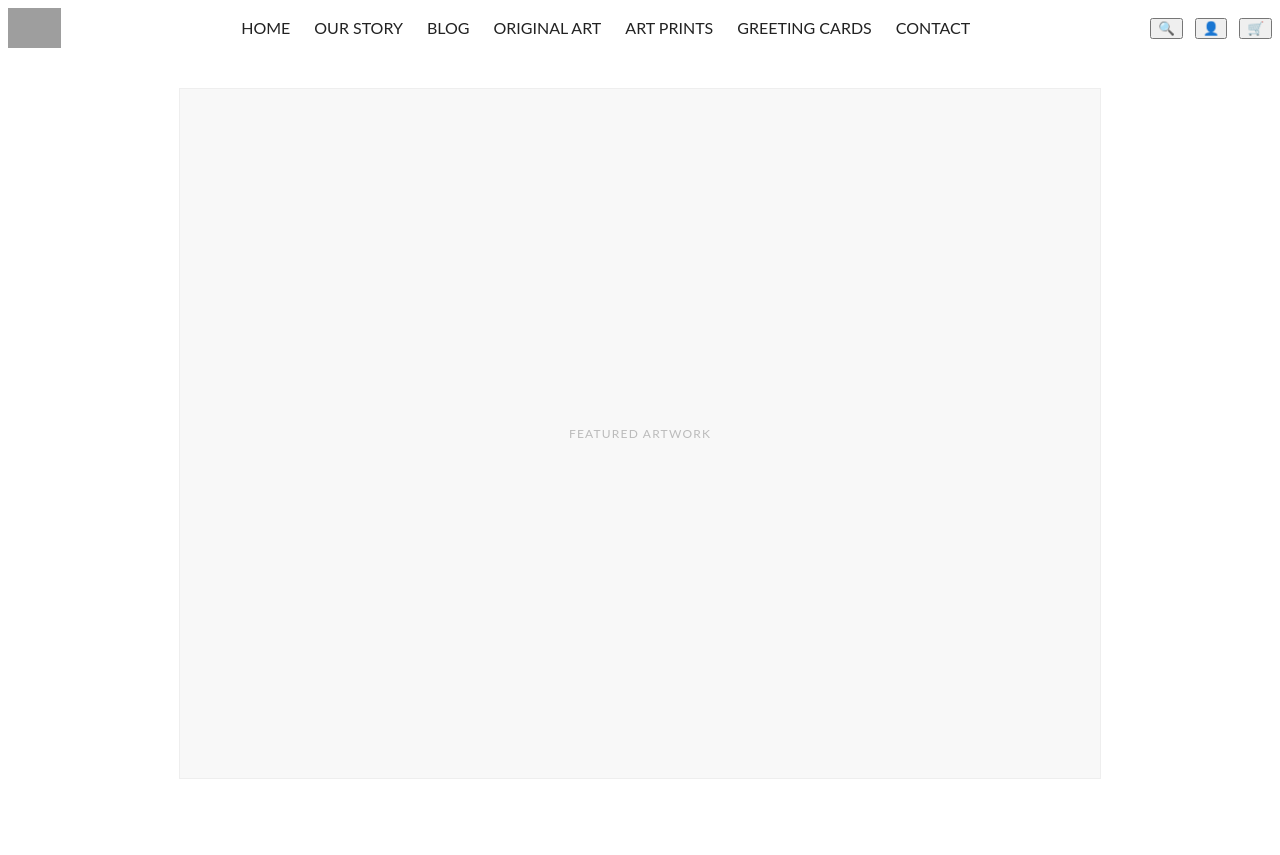
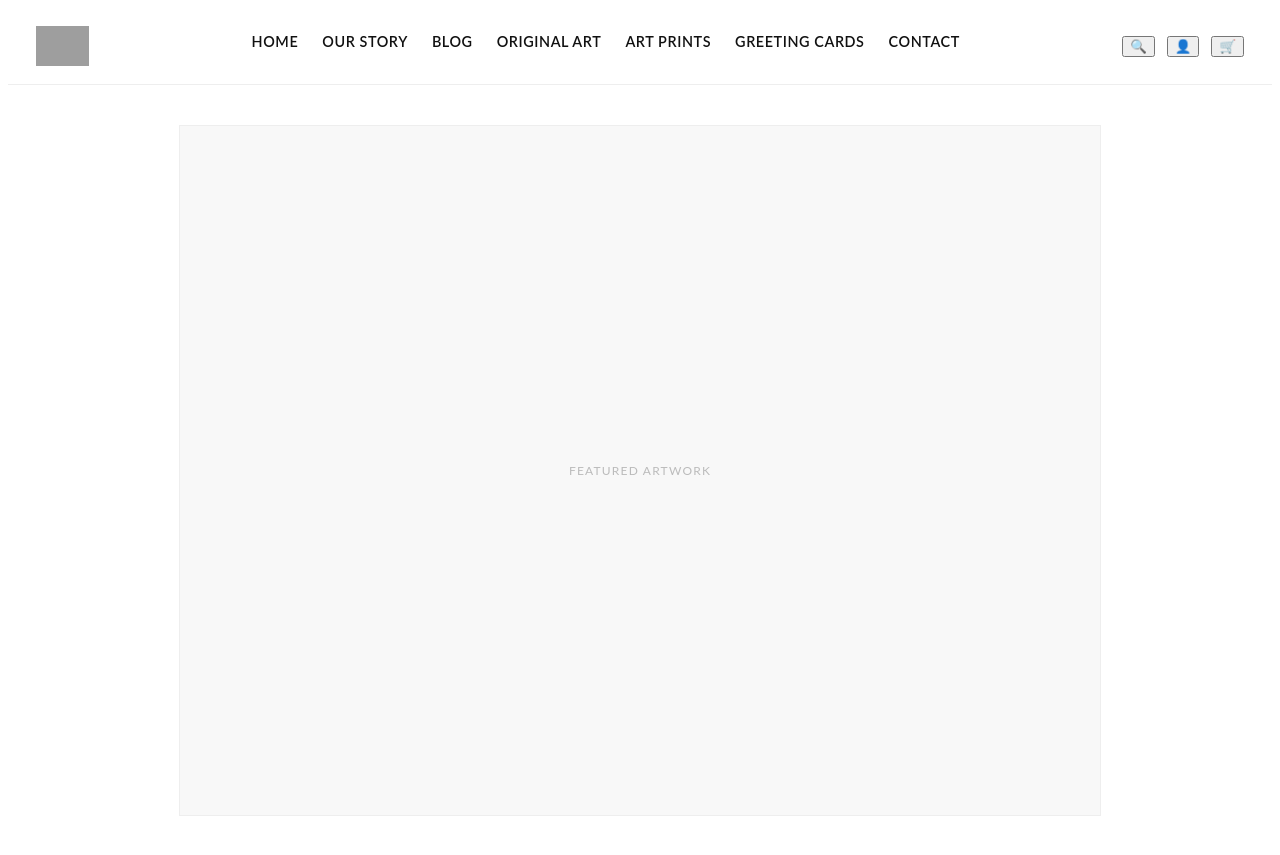
Before and after one commit to Leondecoding/Leondecoding.github.io, a Jekyll site: the page built from index.html, in a window 1280 px wide. Shown: the top 855 px of the page. Built offline with Jekyll 4.4.1, drawn with Linux system fonts in a browser that asks for light colours; grey boxes are pictures that could not be loaded.

Commit message:
Update main.scss

```diff
--- a/assets/css/main.scss
+++ b/assets/css/main.scss
@@ -24,25 +24,94 @@ body {
 .fz-input { width:100%; padding:.7rem .9rem; border:1px solid #ccc; border-radius:.6rem; font-size:1rem; }
 [hidden] { display:none !important; }
 
-/* ===== Header（按参考图②） ===== */
-.fz-site-header { position:sticky; top:0; z-index:50; background:#fff; border-bottom:1px solid #eee; }
-.fz-header-inner {
-  max-width:1280px; margin:0 auto; padding:18px 28px;
-  display:grid; grid-template-columns:auto 1fr auto; align-items:center;
+/* ===== Header：顶部导航 ===== */
+
+.site-header {
+  position: sticky;
+  top: 0;
+  z-index: 50;
+  background: #fff;
+  border-bottom: 1px solid #eee;
 }
-.fz-logo { display:inline-flex; align-items:center; }
-.fz-logo img { height:30px; width:auto; display:block; }
 
-.fz-nav { justify-self:center; display:flex; gap:48px; }
-.fz-nav__link {
-  color:#111; font-weight:600; letter-spacing:.04em;
-  font-size: 0.6rem;   /* ≈ 14–15px，比正文小一点 */
-  padding-bottom:6px; border-bottom:2px solid transparent;
+/* 内层 container（原来写在 style="" 里的 flex 布局） */
+.site-header > .container {
+  max-width: 1280px;
+  margin: 0 auto;
+  padding: 18px 28px;
+  display: flex;
+  align-items: center;
+  justify-content: space-between;
+  gap: 16px;
 }
-.fz-nav__link:hover { border-bottom-color:#111; }
-.fz-nav__link.is-active { border-bottom-color:#111; }
 
-.fz-actions { justify-self:end; display:flex; gap:14px; }
+/* Logo 区 */
+.site-logo {
+  display: inline-flex;
+  align-items: center;
+}
+.site-logo img {
+  height: 30px;
+  width: auto;
+  display: block;
+}
+
+/* 主导航 */
+.site-nav {
+  display: flex;
+  gap: 24px;
+  align-items: center;
+  flex: 1;
+  justify-content: center;
+}
+
+/* 导航里的文字样式（真正控制字体大小的是这里） */
+.site-nav a {
+  color: #111;
+  font-weight: 600;
+  letter-spacing: .04em;
+  font-size: 0.9rem;   /* 想再小就改这个数：0.85rem / 0.8rem 都可以 */
+  padding-bottom: 6px;
+  border-bottom: 2px solid transparent;
+}
+.site-nav a:hover,
+.site-nav a[aria-current="page"] {
+  border-bottom-color: #111;
+}
+
+/* 右上角按钮区域（搜索 / 登录 / 购物车） */
+.site-actions {
+  display: flex;
+  gap: 12px;
+  align-items: center;
+}
+
+/* 下面两条保留你原来的设置，继续给圆形图标按钮用 */
+.fz-icon-btn {
+  display:inline-grid;
+  place-items:center;
+  width:40px;
+  height:40px;
+  border:1px solid #e6e6e6;
+  border-radius:999px;
+  background:#fff;
+  cursor:pointer;
+}
+
+.fz-badge {
+  position:absolute;
+  transform:translate(10px,-10px);
+  min-width:18px;
+  height:18px;
+  padding:0 5px;
+  border-radius:999px;
+  font-size:.75rem;
+  line-height:18px;
+  text-align:center;
+  color:#fff;
+  background:#111;
+}
+
 .fz-icon-btn {
   display:inline-grid; place-items:center;
   width:40px; height:40px; border:1px solid #e6e6e6; border-radius:999px; background:#fff; cursor:pointer;
```
